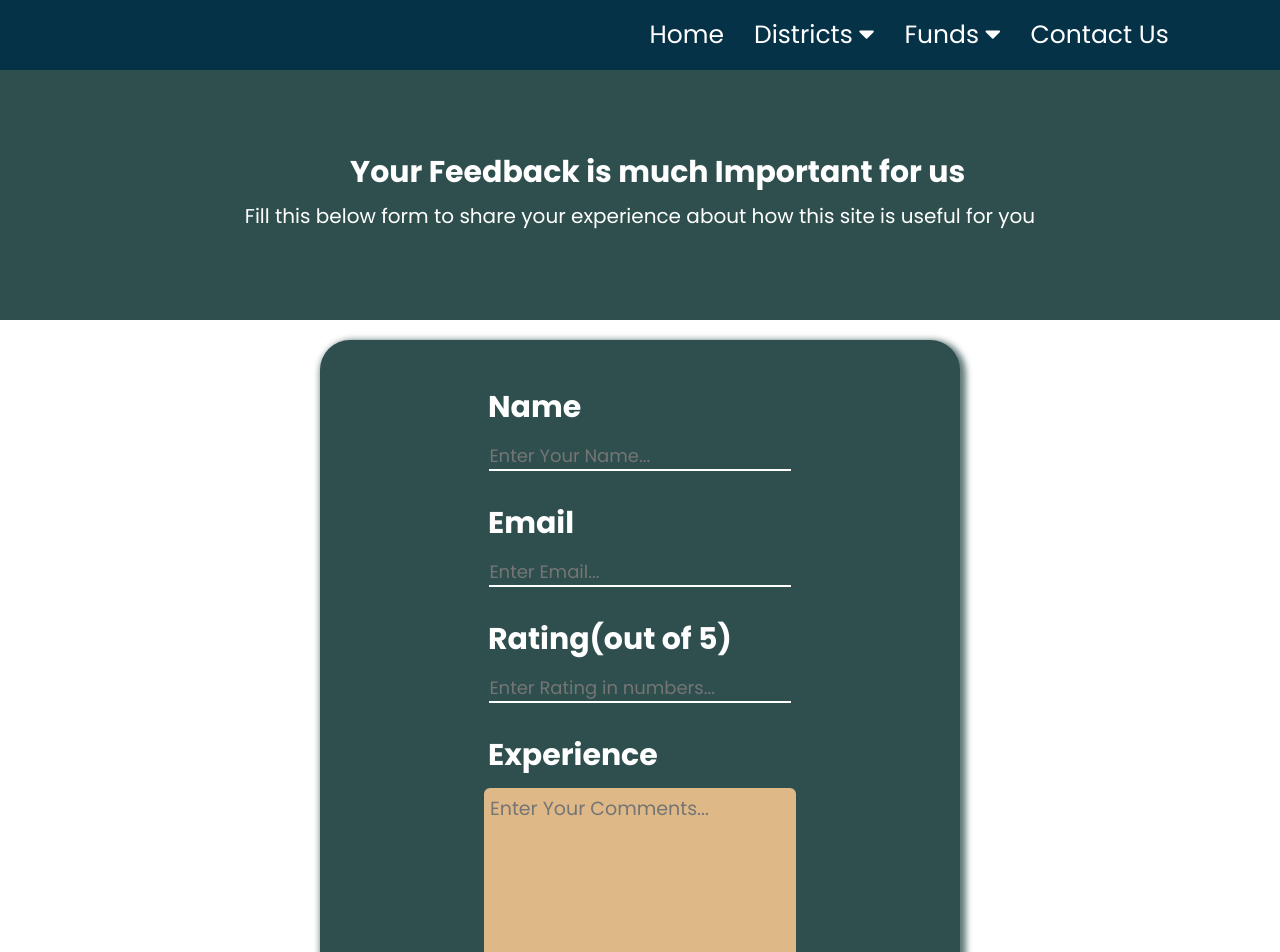
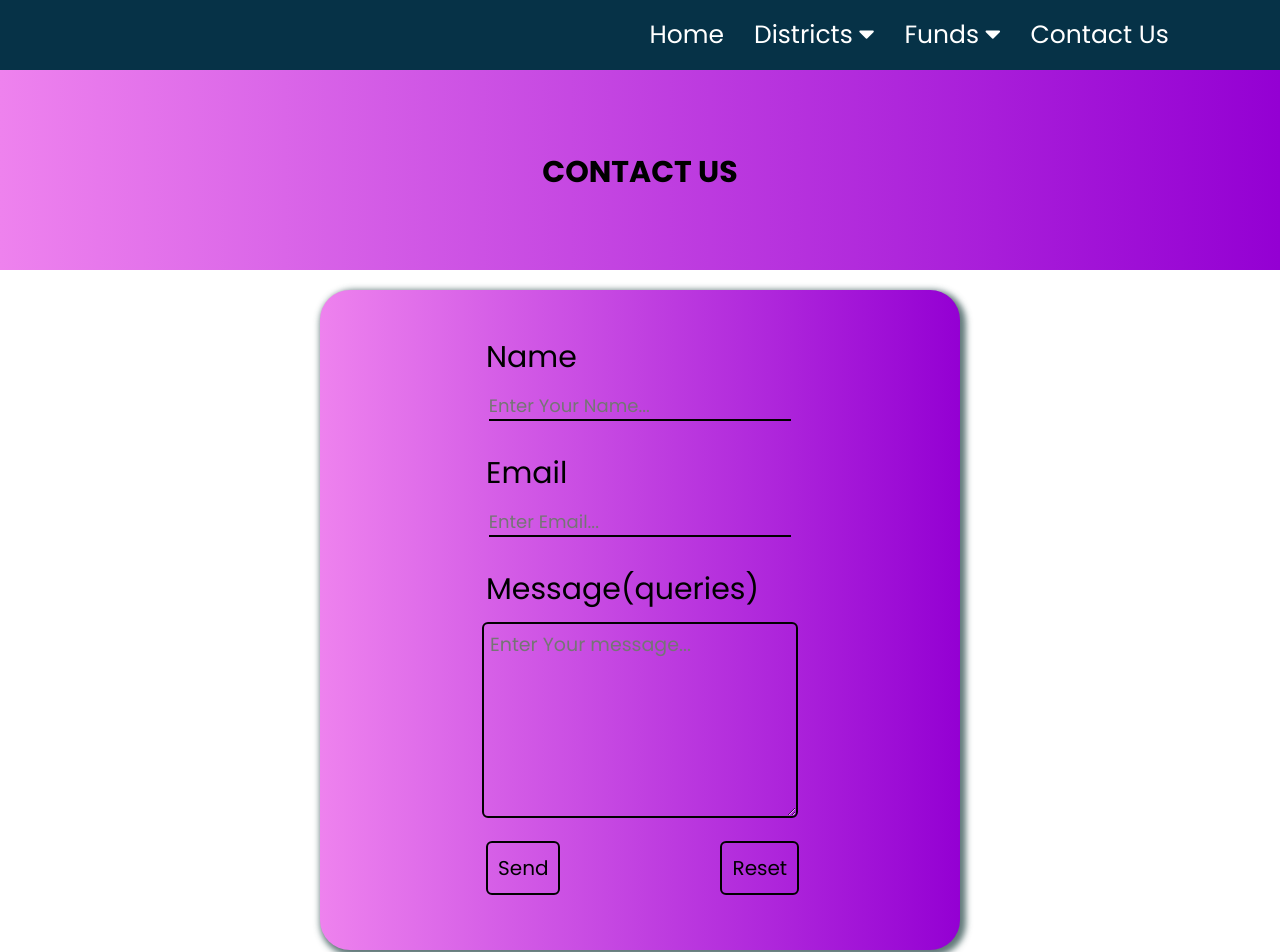
Before and after one commit to mega127shree/-Rural-Developement-Schemes, a React (Create React App) app: page /contact in a window 1280 px wide. Shown: the top 952 px of the page. Built offline with nearby package versions, Linux system fonts and the light colour scheme.

Commit message:
emailjs and resethandler updated

```diff
--- a/package.json
+++ b/package.json
@@ -6,6 +6,7 @@
     "@testing-library/jest-dom": "^5.16.4",
     "@testing-library/react": "^13.2.0",
     "@testing-library/user-event": "^13.5.0",
+    "emailjs-com": "^3.2.0",
     "react": "^18.1.0",
     "react-dom": "^18.1.0",
     "react-responsive-carousel": "^3.2.23",
--- a/src/App.js
+++ b/src/App.js
@@ -8,7 +8,7 @@ import Schemes from './Components/Schemes/Schemes';
 import Googleforms from './Components/googleforms/Googleforms';
 import SchemeDescription from './Components/SchemeDescription/SchemeDescription';
 import FundsDescription from './Components/FundsDescription/FundsDescription';
-import Contact from './Components/Contact/contact';
+import Contact from './Components/Contact/Contact';
 
 function App() {
   return (
--- a/src/Components/Contact/contact.css
+++ b/src/Components/Contact/contact.css
@@ -1,29 +1,26 @@
- .div_container  h2{
+.contact-us-title h2{
+    text-align:center;
+    color:black;
+    padding-top:80px;
     font-size:30px;
-    color:white;
-    padding-top:80px;
-    padding-left:350px;
-    }
-.div_container p{
-    color: white;
-    font-size:20px;
-    text-align: center;
-    padding:6px;
+
+
+}
+.contact-us-title{
+    background-image:linear-gradient(to left,darkviolet,violet);
+    height:200px;
+
 }
 
-.div_container{
-   background-color:darkslategray;
-   height:250px;
-   }
 .form_container{
-
-    height:760px;
+    background-image:linear-gradient(to left,darkviolet,violet);
+    height:660px;
+    width:400px;
     margin:20px auto;
-    color:white;
+    color: black;
     font-size:30px;
     width:50%; display: flex;
     justify-content: center;
-    font-weight:bold;
     background-color: darkslategrey;
     box-shadow:3px 3px 6px 3px rgba(47, 79, 79, 0.76);
     border-radius:30px;
@@ -34,8 +31,8 @@
     border:none;
     outline:none;
     background:transparent;
-    color:white;
-    border-bottom:2px solid  white;
+    color:black;
+    border-bottom:2px solid  black;
     font-size:18px;
     margin-left: 35%;
     margin-bottom:3%;
@@ -43,10 +40,11 @@
 .form_container textarea{
     height:180px;
     width:300px;
-    border:none;
-    outline:none;
+    border:2px solid black;
+
+    outline: none;
     border-radius:6px;
-    background-color:burlywood;
+    background-color:transparent;
     font-size:19px;
     padding:6px;
 
@@ -54,11 +52,36 @@
 .form_container input[type="submit"]{
     border:none;
     outline:none;
-    background-color:burlywood;
+    background-color:transparent;
+    border:2px solid black;
+
     color:black;
     font-size:20px;
     border-radius:6px;
     padding:10px;
     cursor:pointer;
-    margin:20px 450px;
+    margin-left:350px;
 }
+.form_container input[type="reset"]{
+    border:none;
+    outline:none;
+    background-color:transparent;
+    border:2px solid black;
+
+
+    color:black;
+    font-size:20px;
+    border-radius:6px;
+    padding:10px;
+    cursor:pointer;
+    margin-left:160px;
+}
+.form_container input[type="reset"]:hover,input[type="submit"]:hover{
+    transform:scale(1.1);
+
+}
+.form_container input[type="reset"]:active,input[type="submit"]:active{
+ color:white;
+ font-weight:bold;
+
+}
--- a/src/Components/Contact/contact.js
+++ b/src/Components/Contact/contact.js
@@ -1,23 +1,56 @@
+// eslint-disable-next-line
+import {useState} from 'react';
 import './contact.css';
-const contact = () => {
+import emailjs from "emailjs-com";
+
+const Contact = () => {
+    const [firstname, setFirstName] = useState('');
+    const [useremail, setUserEmail] = useState('');
+    const[message,setMessage]=useState('');
+
+    const handleReset = event => {
+
+      event.preventDefault();
+      setFirstName('');
+      setUserEmail('');
+      setMessage('');
+
+
+    }
+
+
+
+function sendEmail(e){
+    e.preventDefault();
+
+
+    emailjs.sendForm('service_e2px7qg','template_ktv2l2m',e.target,'qohC99RSDqWOTiQkc');
+    alert("Your Response has been recorder..Soon Your issue will be resolved");
+}
+
+
+
     return (
+
         <div className="contact_page">
-             <div className="div_container">
-                 <h2>Your Feedback is much Important for us</h2>
-                <p>Fill this below form to share your experience about how this site is useful for you</p>
-             </div>
+            <div className="contact-us-title">
+                  <h2>CONTACT US</h2>
+              </div>
+
+
              <div class="form_container">
-                 <form >
+                 <form onSubmit={sendEmail} onReset={handleReset}>
                      <br></br>
                      <label style={{margin:"350px"}}>Name</label><br/>
-                     <input  type="text" className="input-text" placeholder="Enter Your Name..." /><br></br>
+                     <input  type="text" name="firstname" type="text" id="firstname" value={firstname} onChange={event => setFirstName(event.target.value)}className="input-text" placeholder="Enter Your Name..." required/><br></br>
                      <label style={{margin:"350px"}}>Email</label><br></br>
-                     <input type="text" className="input-text"placeholder="Enter Email..."></input><br></br>
-                     <label style={{margin:"350px"}}>Rating(out of 5)</label><br></br>
-                     <input type="text" className="input-text"placeholder="Enter Rating in numbers..."></input><br></br>
-                     <label style={{margin:"350px"}}>Experience</label><br></br>
-                     <textarea style={{margin:"10px 346px"}} placeholder="Enter Your Comments..."></textarea>  <br></br>
-                     <input type="submit" Value="Submit"/>
+                     <input type="text" name="user_email" id="user_email" value={useremail} onChange={event => setUserEmail(event.target.value)}className="input-text"placeholder="Enter Email..." required></input><br></br>
+
+                     <label style={{margin:"350px"}}>Message(queries)</label><br></br>
+                     <textarea style={{margin:"10px 346px"}} name='message' id="message" value={message} onChange={event => setMessage(event.target.value)}placeholder="Enter Your message..." required></textarea>  <br></br>
+                     <input type="submit" className="submit" Value="Send"/>
+                     <input type="reset" className="reset" Value="Reset"/>
+
                      </form>
              </div>
     </div>
@@ -25,4 +58,4 @@ const contact = () => {
      );
 }
 
-export default contact;
+export default Contact;
--- a/src/Components/googleforms/Googleforms.js
+++ b/src/Components/googleforms/Googleforms.js
@@ -42,7 +42,7 @@ const Googleforms = () => {
      }
      else if(id ==="mahatma-gandhi-rural-employement-scheme"){
           return(
-               <center> <iframe src="https://docs.google.com/forms/d/e/1FAIpQLSdALp6S5I_ZnVcUGrWmaeLGVCX6Ngub3aIl8VryVxMlDfiQHg/viewform?embedded=true" width="640" height="776" frameBorder="0" marginHeight="0" marginWidth="0" scrolling="no"></iframe></center>
+               <center> <iframe src="https://docs.google.com/forms/d/e/1FAIpQLSdALp6S5I_ZnVcUGrWmaeLGVCX6Ngub3aIl8VryVxMlDfiQHg/viewform?embedded=true" width="640" height="776" frameBorder="0" marginHeight="0" marginWidth="0" ></iframe></center>
           )
      }
      else if(id ==="ph-d-scholarship"){
@@ -83,7 +83,7 @@ const Googleforms = () => {
      }
      else if(id === "google-ph-d-fellowship-india-program"){
      return(
-          <center><iframe src="https://docs.google.com/forms/d/e/1FAIpQLScMt4bLxcZ-p3jpfUwYz14GyxCAgHX3HL8_fF711dHM81555g/viewform?embedded=true" width="640" height="1232" frameBorder="0" marginHeight="0" marginWidth="0" scrolling="no"></iframe></center>
+          <center><iframe src="https://docs.google.com/forms/d/e/1FAIpQLScMt4bLxcZ-p3jpfUwYz14GyxCAgHX3HL8_fF711dHM81555g/viewform?embedded=true" width="640" height="1232" frameBorder="0" marginHeight="0" marginWidth="0"  ></iframe></center>
      )
 
      }
@@ -109,7 +109,7 @@ const Googleforms = () => {
      }
      else if(id === "indira-gandhi-awas-yojana-scheme"){
           return(
-      <center><iframe src="https://docs.google.com/forms/d/e/1FAIpQLSfmmWgKD0QKtM1_4rbnAFSuAZwkedU-S4Ye_KqirjlBWW1tDA/viewform?embedded=true" width="640" height="856" frameBorder="0" marginHeight="0" marginWidth="0" scrolling="no"></iframe></center>
+      <center><iframe src="https://docs.google.com/forms/d/e/1FAIpQLSfmmWgKD0QKtM1_4rbnAFSuAZwkedU-S4Ye_KqirjlBWW1tDA/viewform?embedded=true" width="640" height="856" frameBorder="0" marginHeight="0" marginWidth="0"  ></iframe></center>
           )
      }
      else if(id === "pragati-scholarship-for-degree-level-students"){
@@ -119,7 +119,7 @@ const Googleforms = () => {
      }
      else if(id === "horticulture-and-plantation-crops"){
           return(
-      <center><iframe src="https://docs.google.com/forms/d/e/1FAIpQLSfLOrYZkEoPEma141tOyoBdAmPoluWHiD0IzMorka_0IjREDw/viewform?embedded=true" width="640" height="1330" frameBorder="0" marginHeight="0" marginWidth="0" scrolling="no"></iframe></center>
+      <center><iframe src="https://docs.google.com/forms/d/e/1FAIpQLSfLOrYZkEoPEma141tOyoBdAmPoluWHiD0IzMorka_0IjREDw/viewform?embedded=true" width="640" height="1330" frameBorder="0" marginHeight="0" marginWidth="0"  ></iframe></center>
           )
      }
      else if(id === "swatch-bharat-mission-gramin"){
```
Also changed, not shown: 1 other file (tests, documents, lock files or other folders).
